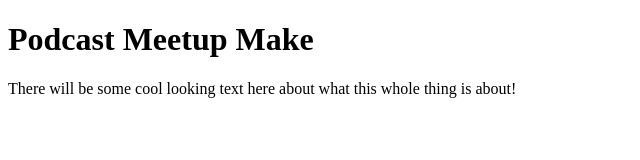
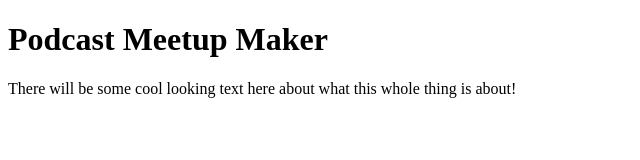
Before and after one commit to minnecoder/podcast-meetup, a SvelteKit app: page / in a window 1280 px wide. Shown: the top 160 px of the page, without its empty margins (0-640 px from the left). Built offline with nearby package versions, Linux system fonts and the light colour scheme.

Commit message:
Small change to h1 text

```diff
--- a/src/routes/+page.svelte
+++ b/src/routes/+page.svelte
@@ -1,2 +1,2 @@
-<h1>Podcast Meetup Make</h1>
+<h1>Podcast Meetup Maker</h1>
 <p>There will be some cool looking text here about what this whole thing is about!</p>
```
